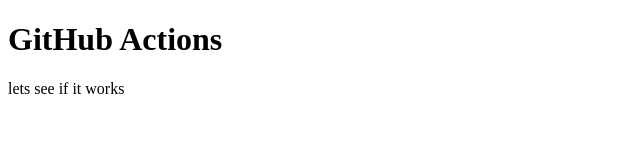
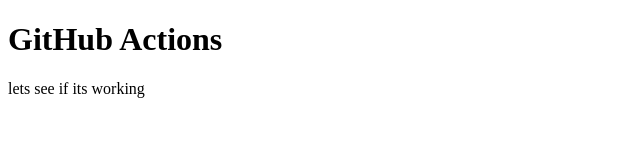
Before and after one commit to sirajwahaj/go-live, a plain HTML site: page index.html in a window 1280 px wide. Shown: the full height of the page, 0-640 px from the left. Drawn offline with Linux system fonts and the light colour scheme.

Commit message:
index123

```diff
--- a/index.html
+++ b/index.html
@@ -9,7 +9,7 @@
 
 <body>
     <h1>GitHub Actions</h1>
-    <p> lets see if it works</p>
+    <p> lets see if its working </p>
 </body>
 
 </html>
```
